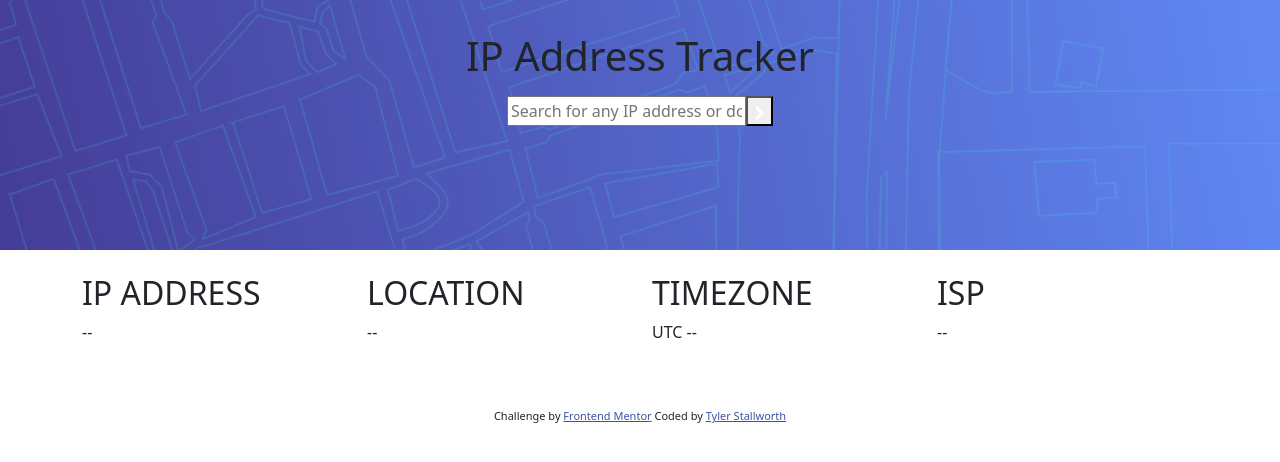
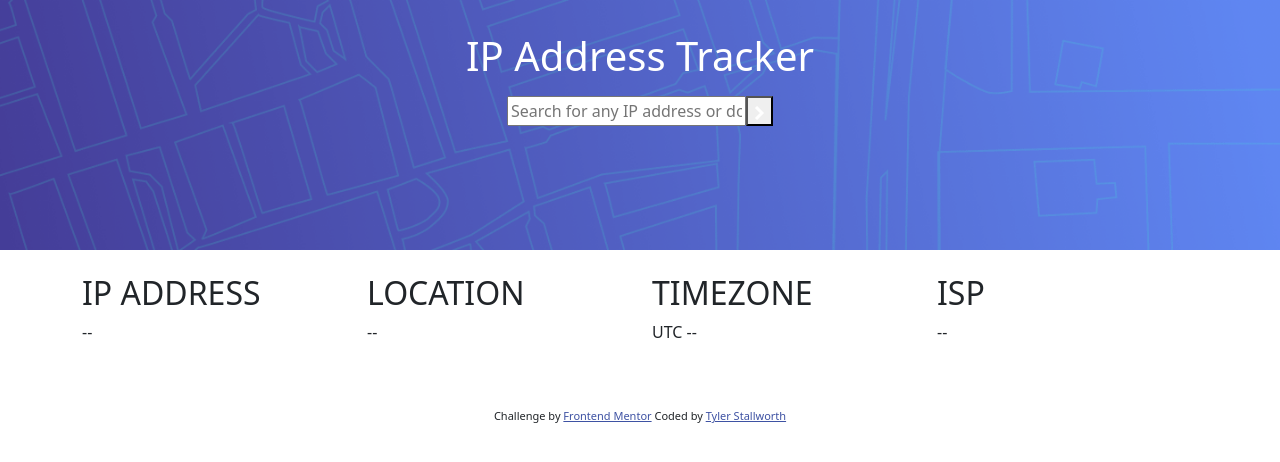
Before and after one commit to tylerstallworth15-ship-it/IP-Address-Tracker, a plain HTML site: page index.html in a window 1280 px wide. Drawn offline with nearby package versions, Linux system fonts and the light colour scheme.

Commit message:
css header

```diff
--- a/CSS/app.css
+++ b/CSS/app.css
@@ -5,7 +5,8 @@ header {
     background-size: cover;
     background-position: center;
     background-repeat: no-repeat;
-    padding: 2rem 0;
+    color: white;
+    padding: 2rem;
 }
 
 .container-fluid {
```
